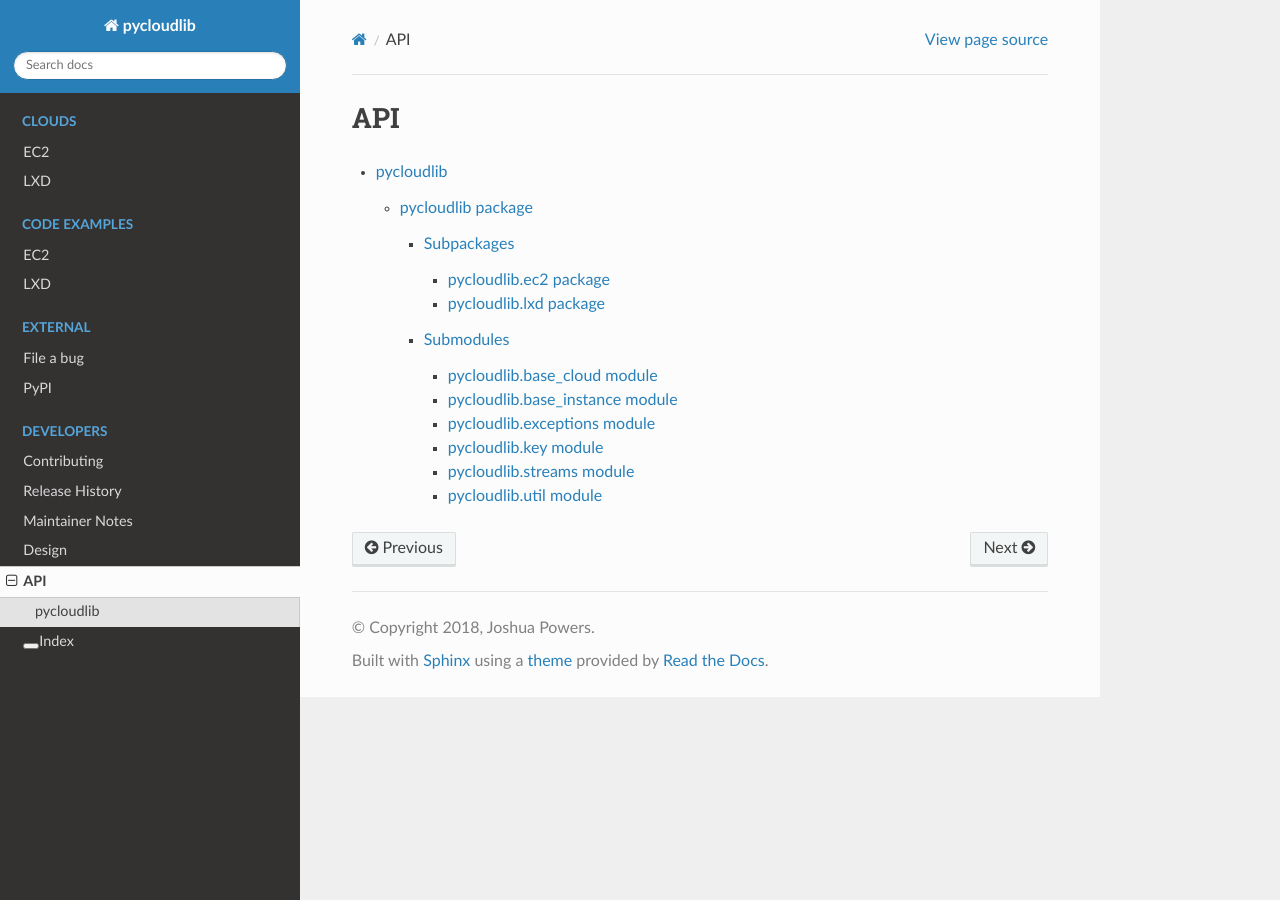
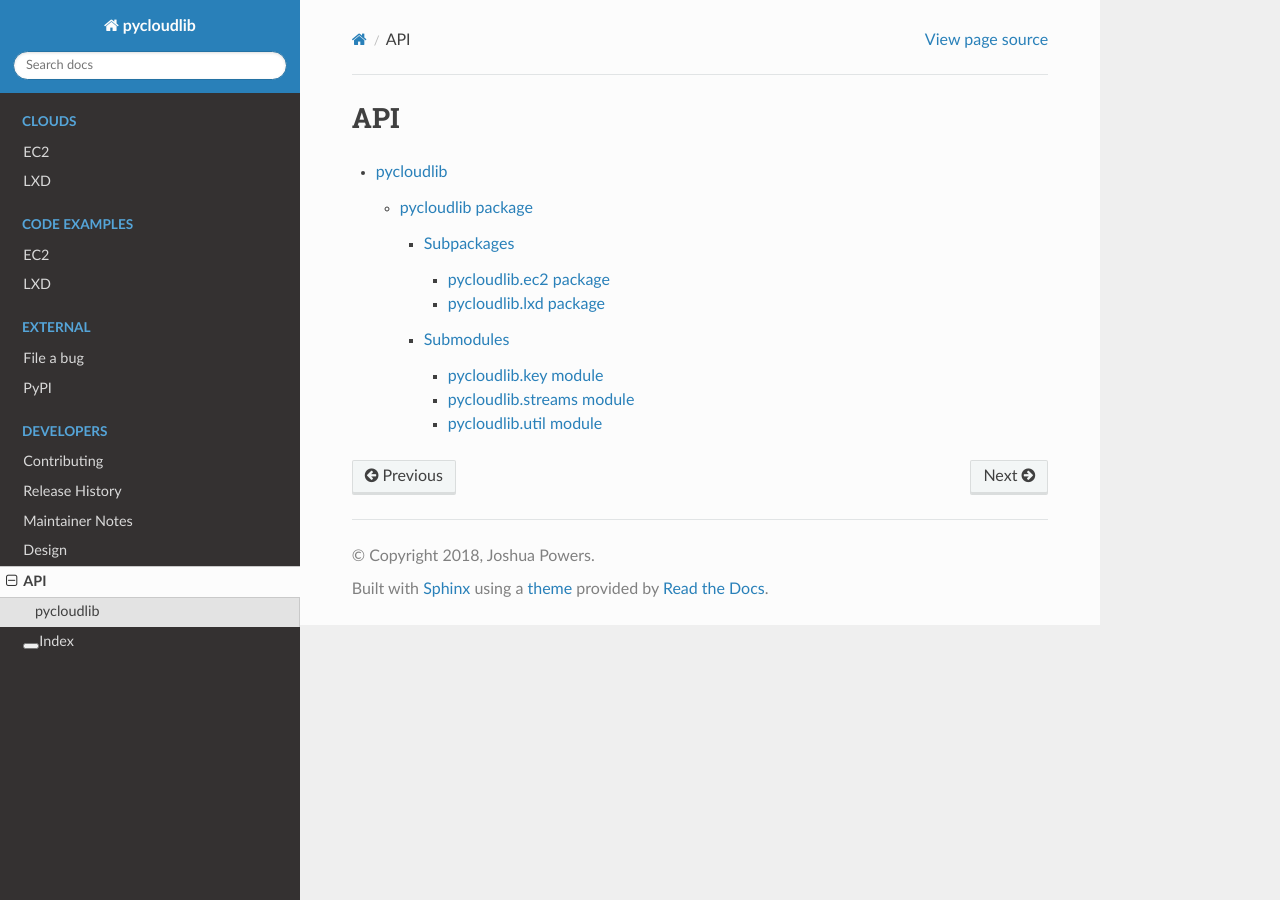
Before and after one commit to canonical/pycloudlib, a Sphinx documentation site: the page built from docs/api.rst, in a window 1280 px wide. Built offline with Sphinx 7.4.7 and the Read the Docs theme 2.0.0, drawn with Linux system fonts in a browser that asks for light colours; pages that are not in the unit, such as notebooks, are missing from menus.

Commit message:
Release 18.5

```diff
--- a/docs/source/pycloudlib.base_cloud.rst
+++ /dev/null
@@ -1,7 +0,0 @@
-pycloudlib.base\_cloud module
-=============================
-
-.. automodule:: pycloudlib.base_cloud
-    :members:
-    :undoc-members:
-    :show-inheritance:
--- a/docs/source/pycloudlib.base_instance.rst
+++ /dev/null
@@ -1,7 +0,0 @@
-pycloudlib.base\_instance module
-================================
-
-.. automodule:: pycloudlib.base_instance
-    :members:
-    :undoc-members:
-    :show-inheritance:
--- a/docs/source/pycloudlib.exceptions.rst
+++ /dev/null
@@ -1,7 +0,0 @@
-pycloudlib.exceptions module
-============================
-
-.. automodule:: pycloudlib.exceptions
-    :members:
-    :undoc-members:
-    :show-inheritance:
--- a/docs/source/pycloudlib.rst
+++ b/docs/source/pycloudlib.rst
@@ -19,9 +19,9 @@
 
 .. toctree::
 
-   pycloudlib.base_cloud
-   pycloudlib.base_instance
-   pycloudlib.exceptions
+   pycloudlib.cloud
+   pycloudlib.instance
    pycloudlib.key
+   pycloudlib.result
    pycloudlib.streams
    pycloudlib.util
--- a/setup.py
+++ b/setup.py
@@ -15,7 +15,7 @@
 
 setup(
     name='pycloudlib',
-    version='18.4',
+    version='18.5',
     description=(
         'Python library to launch, interact, and snapshot cloud instances'
     ),
```
Also changed, not shown: docs/history.md (+11 -0 lines).
